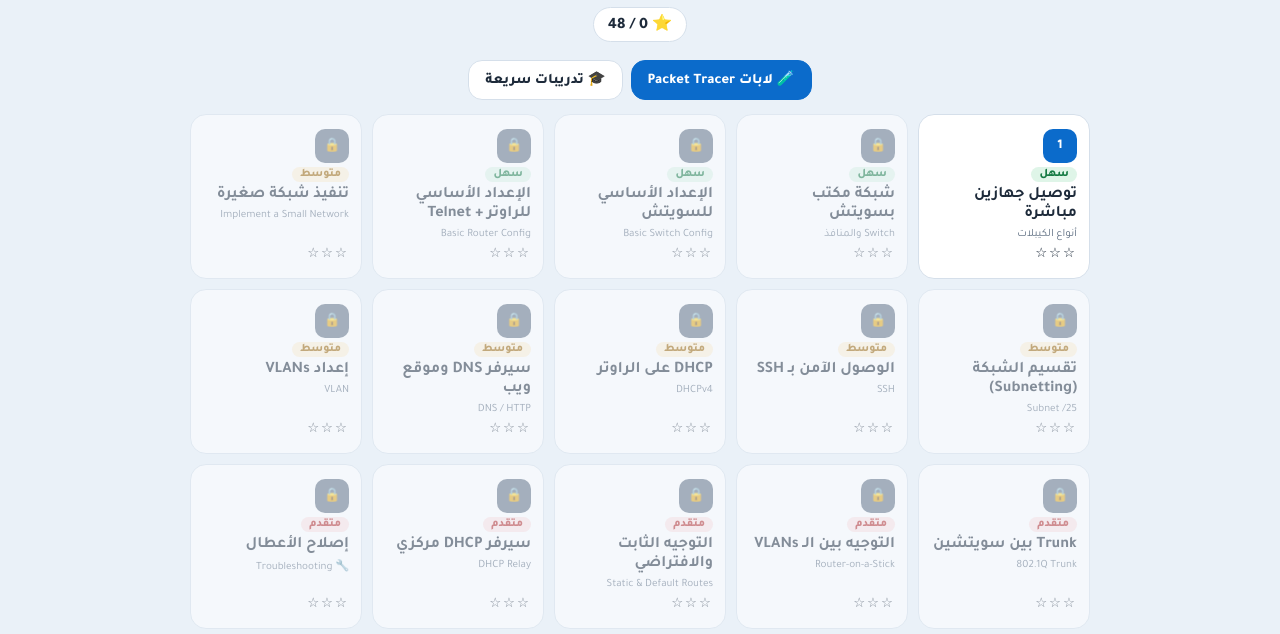
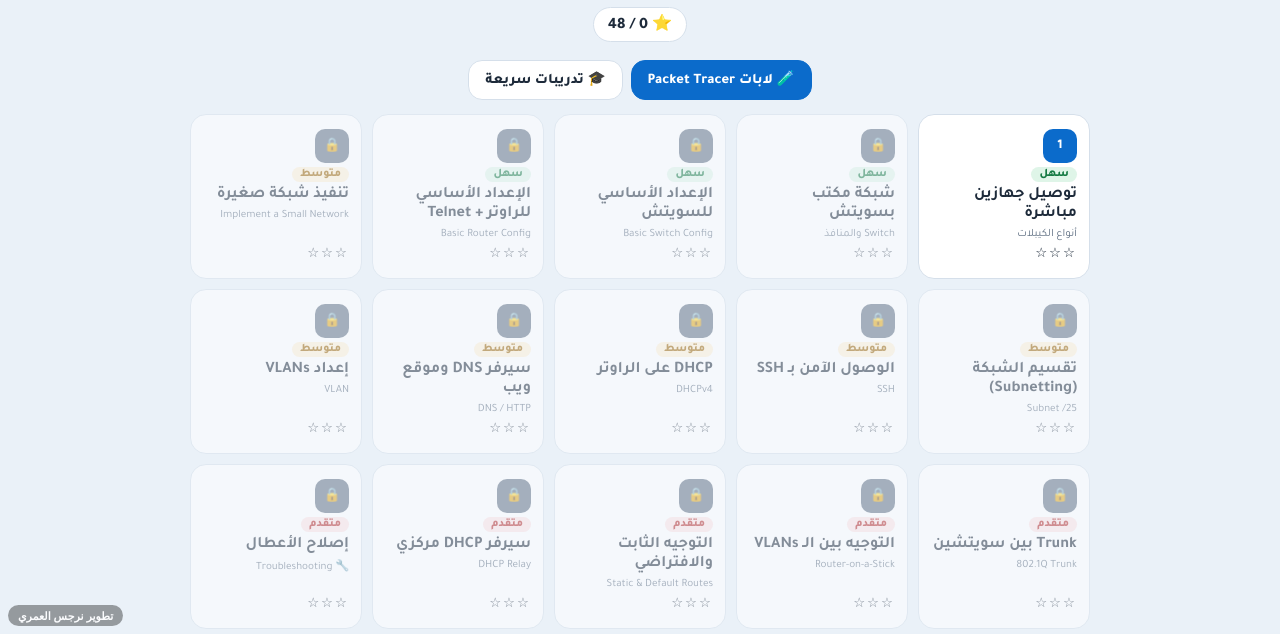
Before and after one commit to Narjes455/network-game, a plain HTML site: page index.html in a window 1280 px wide. Shown: the part 166-800 px from the top of the page. Drawn offline with Linux system fonts and the light colour scheme.

Commit message:
إضافة "تطوير نرجس العمري" مع رابط لملف الأعمال
Co-Authored-By: Claude Opus 5.5 <noreply@anthropic.com>
Claude-Session: https://claude.ai/code/session_01FGmx9w6ZtawRPHA4ouvAbk

```diff
--- a/index.html
+++ b/index.html
@@ -2165,5 +2165,6 @@ $('#resetAll').onclick=()=>{if(confirm('متأكد؟ بينمسح كل تقدّ
 $('#modal').onclick=e=>{if(e.target.id==='modal')closeModal()};
 goHome();
 </script>
+<a class="nrj-credit" href="https://narjes455.github.io/" target="_blank" rel="noopener" style="position:fixed;bottom:8px;left:8px;z-index:99999;font:600 11px/1 system-ui,sans-serif;color:#fff;background:rgba(0,0,0,.45);padding:5px 10px;border-radius:99px;text-decoration:none;opacity:.8">تطوير نرجس العمري</a>
 </body>
 </html>
```
